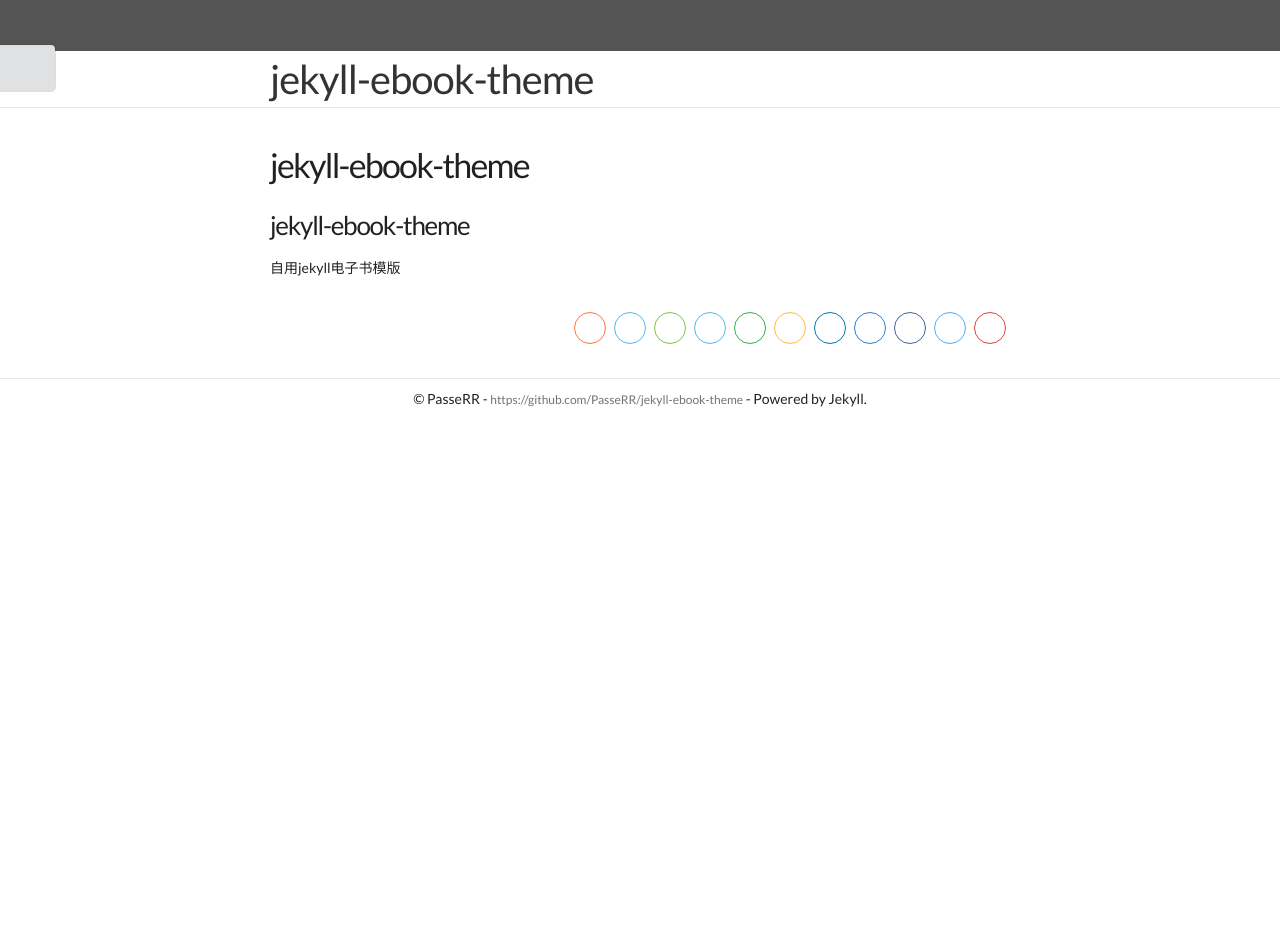
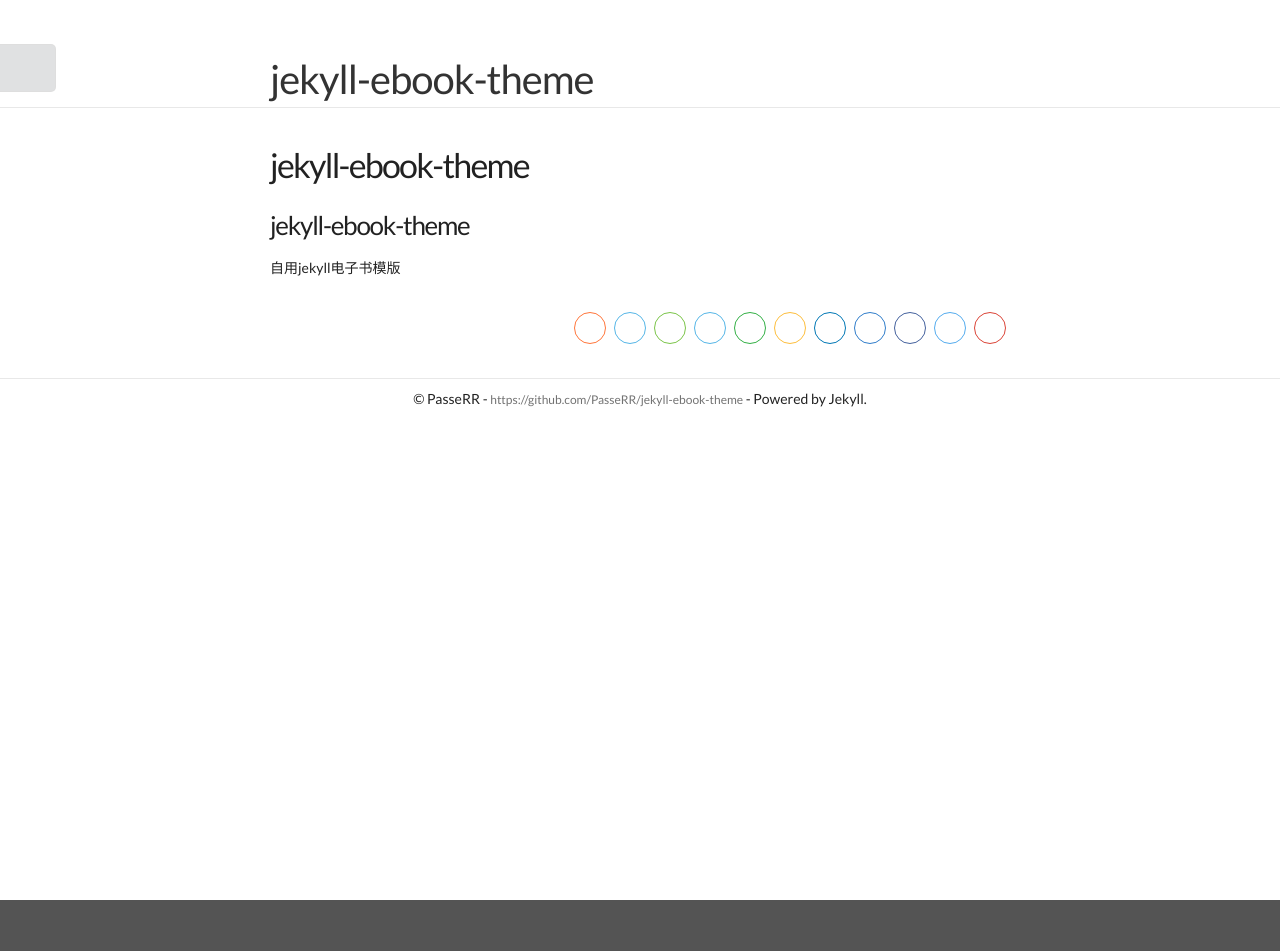
Before and after one commit to PasseRR/jekyll-ebook-theme, a Jekyll site: the page built from README.md, in a window 1280 px wide. Built offline with Jekyll 4.4.1, drawn with Linux system fonts in a browser that asks for light colours; some web fonts are replaced; our own code applies the rules of GitHub Pages for plain Markdown files; after the commit the page ends 900 px from its top, so only the background shows below that.

Commit message:
移动sidebar

```diff
--- a/_includes/header.html
+++ b/_includes/header.html
@@ -1,4 +1,11 @@
 <header class="site-header">
+    <div class="ui big launch right attached fixed button">
+        <i class="content icon"></i>
+        <span class="text">目录</span>
+    </div>
+
+    {% include sidebar.html %}
+
     <div class="wrap">
         <div class="site-title">{{ site.title }}</div>
     </div>
--- a/_layouts/default.html
+++ b/_layouts/default.html
@@ -2,12 +2,6 @@
 <html>
 {% include head.html %}
 <body>
-<div class="ui big launch right attached fixed button">
-    <i class="content icon"></i>
-    <span class="text">目录</span>
-</div>
-
-{% include sidebar.html %}
 
 <div class="pusher">
     {% include header.html %}
```
